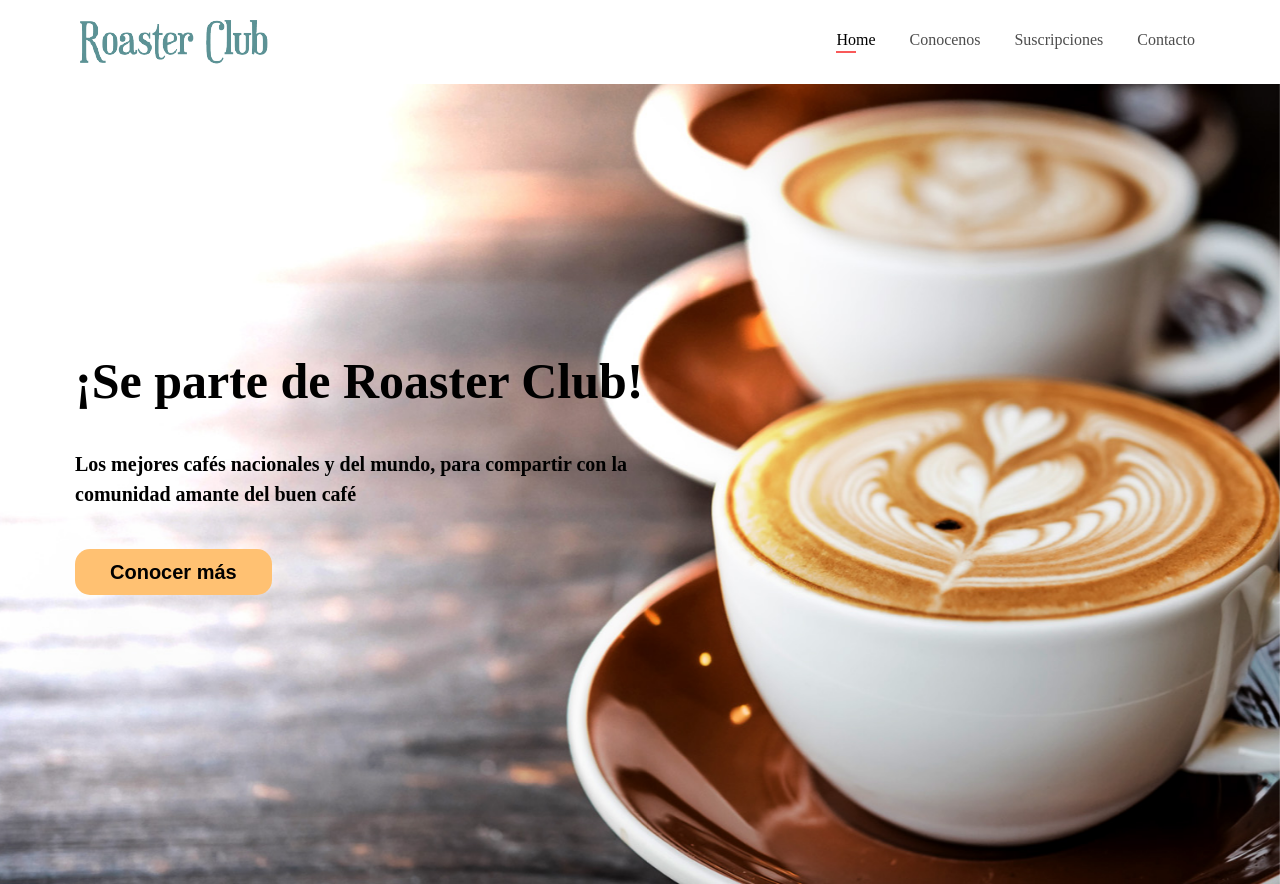
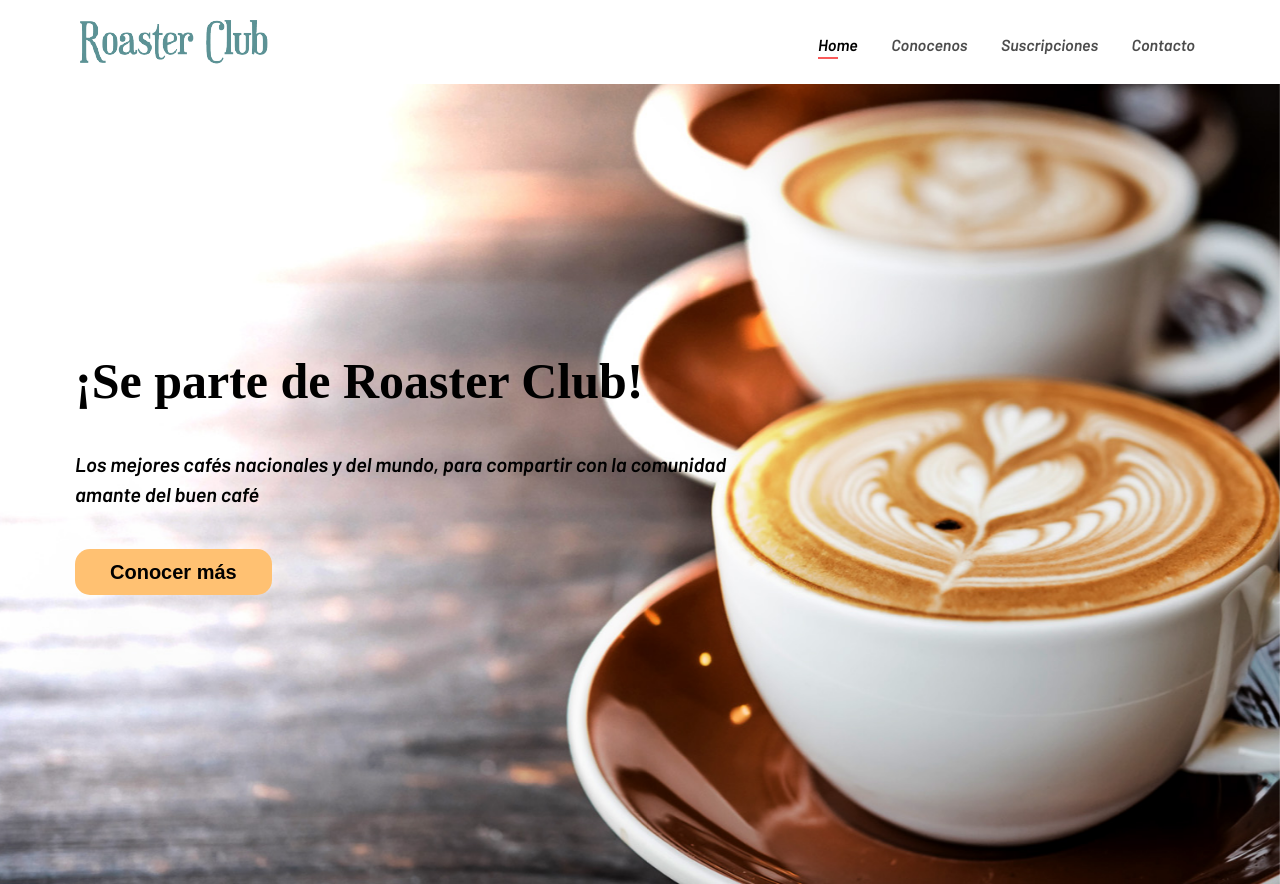
Before and after one commit to Belu0998/WebCaf-, a plain HTML site: page index.html in a window 1280 px wide. Shown: the top 884 px of the page. Drawn offline with Linux system fonts and the light colour scheme; files whose address does not match are found by name.

Commit message:
CSS nuevo (tipos)

```diff
--- a/css/style.css
+++ b/css/style.css
@@ -1,14 +1,13 @@
-/*@font-face {
-  font-family: 'icomoon';
-  src: url("../fonts/icomoon/icomoon.eot?srf3rx");
-  src: url("../fonts/icomoon/icomoon.eot?srf3rx#iefix") format("embedded-opentype"), url("../fonts/icomoon/icomoon.ttf?srf3rx") format("truetype"), url("../fonts/icomoon/icomoon.woff?srf3rx") format("woff"), url("../fonts/icomoon/icomoon.svg?srf3rx#icomoon") format("svg");
+@font-face {
+  font-family: 'Barlow';
+  font-family: "Lora";
+  src: url("../fonts/Barlow/Barlow-Bold.ttf");
+  src: url("../fonts/Barlow/Barlow-SemiBoldItalic.ttf");
   font-weight: normal;
   font-style: normal;
-}*/
-
-<style>
+}
+
 @import url('https://fonts.googleapis.com/css2?family=Barlow:ital,wght@0,400;0,600;0,700;1,600&family=Lora:wght@400;500;600&display=swap');
-</style>
 
 /* =======================================================
 *
@@ -704,7 +703,6 @@ h1, h2, h3, h4, h5, h6, figure {
   left: 0;
   top: .05em;
   font-family: 'Lora';
-  speak: none;
   font-style: normal;
   font-weight: normal;
   font-variant: normal;
@@ -1189,7 +1187,6 @@ h1, h2, h3, h4, h5, h6, figure {
   position: absolute;
   right: 0px;
   font-family: 'Lora';
-  speak: none;
   font-style: normal;
   font-weight: normal;
   font-variant: normal;
```
